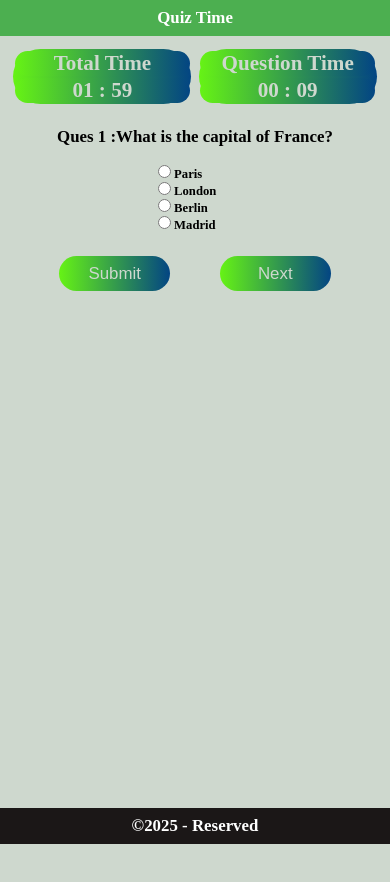
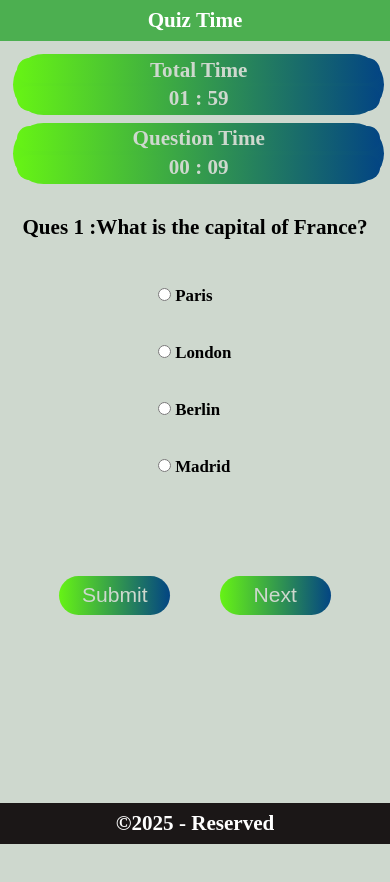
Before and after one commit to Parmeetkumarg90/Quiz-App, a plain HTML site: page index.html in a window 390 px wide. Both pictures are taken after a click on the button "Start". After the commit the page ends 844 px from the top, so only its background shows below. Drawn offline with Linux system fonts and the light colour scheme.

Commit message:
Update style.css

```diff
--- a/style.css
+++ b/style.css
@@ -3,7 +3,7 @@
     padding: 0;
     box-sizing: border-box;
     transition: 0.5s all;
-    font-size: 2vmax;
+    font-size: 2.5vmax;
 }
 
 body::-webkit-scrollbar {
@@ -34,7 +34,6 @@ footer {
 
 main {
     width: 100%;
-    min-height: 100vh; /* new */
 }
 
 .box {
@@ -131,8 +130,14 @@ h1 {
         padding-left: 10%;
     }
     main{
-   /*     margin-bottom: 50%;
-        margin-bottom: calc(5vmax + 5%);*/
+        margin-bottom: 50%;
+        margin-bottom: calc(5vmax + 5%);
+    }
+    #timeBox{
+        flex-direction: column;
+    }
+    #timeBox>.time{
+        width: 100%;
     }
     .box>ul>li {
         padding-bottom: 5%;
@@ -142,8 +147,10 @@ h1 {
         grid-template-rows: repeat(2,0.5fr);
     }
     .opt{
-        padding: 0 20%;
-        font-size: 1.5vmax;
+        font-size: 2vmax;
+        font-weight: bolder;
+        padding: 5% 20%;
+        font-size: 2vmax;
     }
 }
 @media screen and (max-width:900px) {
```
